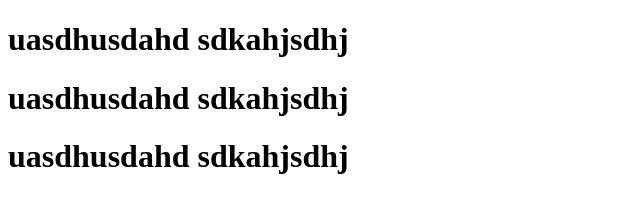
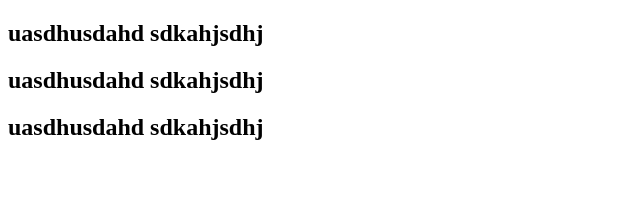
Before and after one commit to Gabriel-Viterbo/github-example1, a plain HTML site: page index.html in a window 1280 px wide. Shown: the whole page, without its empty margins (0-640 px from the left). Drawn offline with Linux system fonts and the light colour scheme.

Commit message:
Adicionei .gitignore e troquei h1 por h2

```diff
--- a/index.html
+++ b/index.html
@@ -6,8 +6,8 @@
     <title>Document</title>
 </head>
 <body>
-    <h1>uasdhusdahd sdkahjsdhj</h1>
-    <h1>uasdhusdahd sdkahjsdhj</h1>
-    <h1>uasdhusdahd sdkahjsdhj</h1>
+    <h2>uasdhusdahd sdkahjsdhj</h2>
+    <h2>uasdhusdahd sdkahjsdhj</h2>
+    <h2>uasdhusdahd sdkahjsdhj</h2>
 </body>
 </html>
```
Also changed, not shown: 1 other file.
